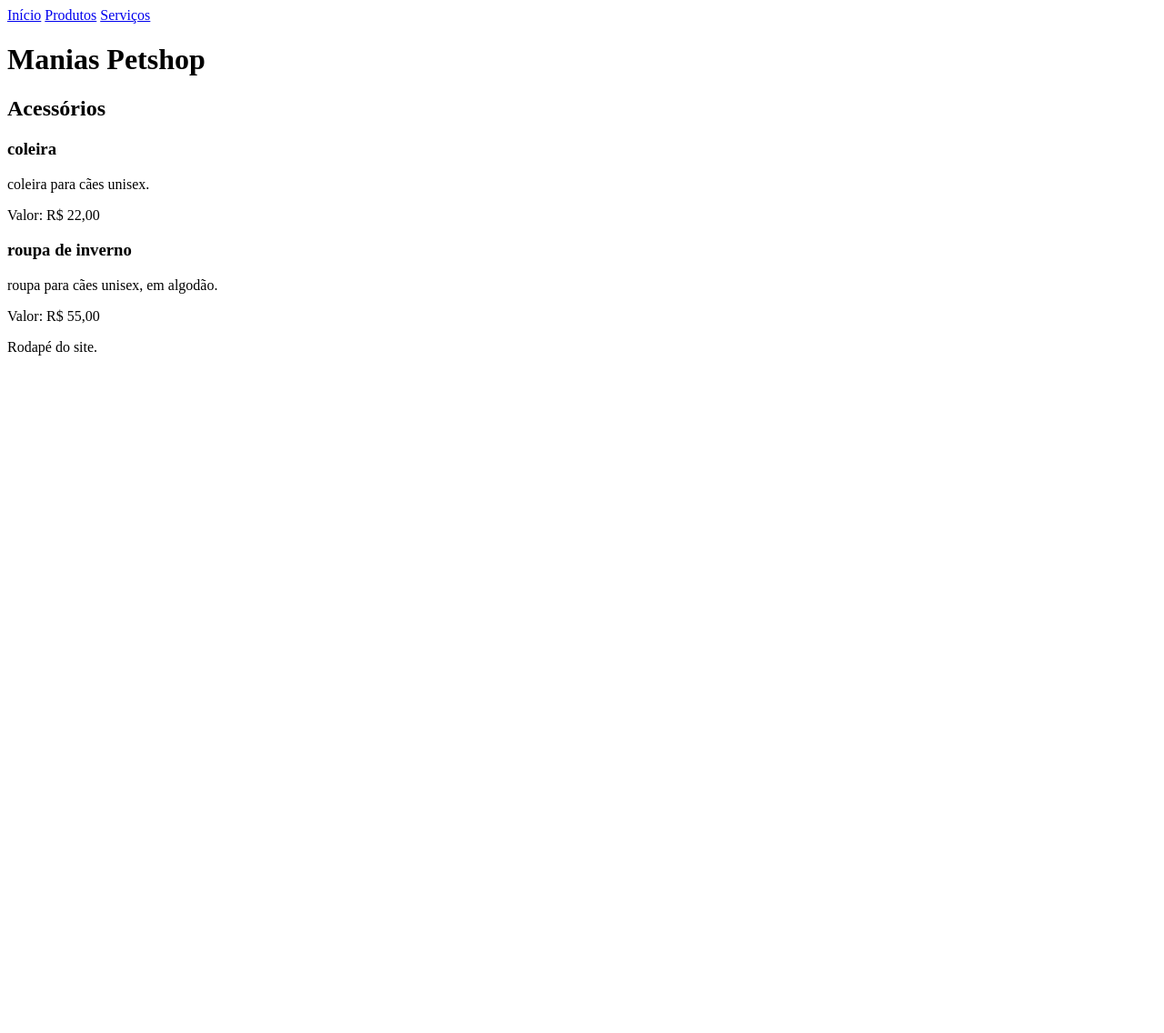
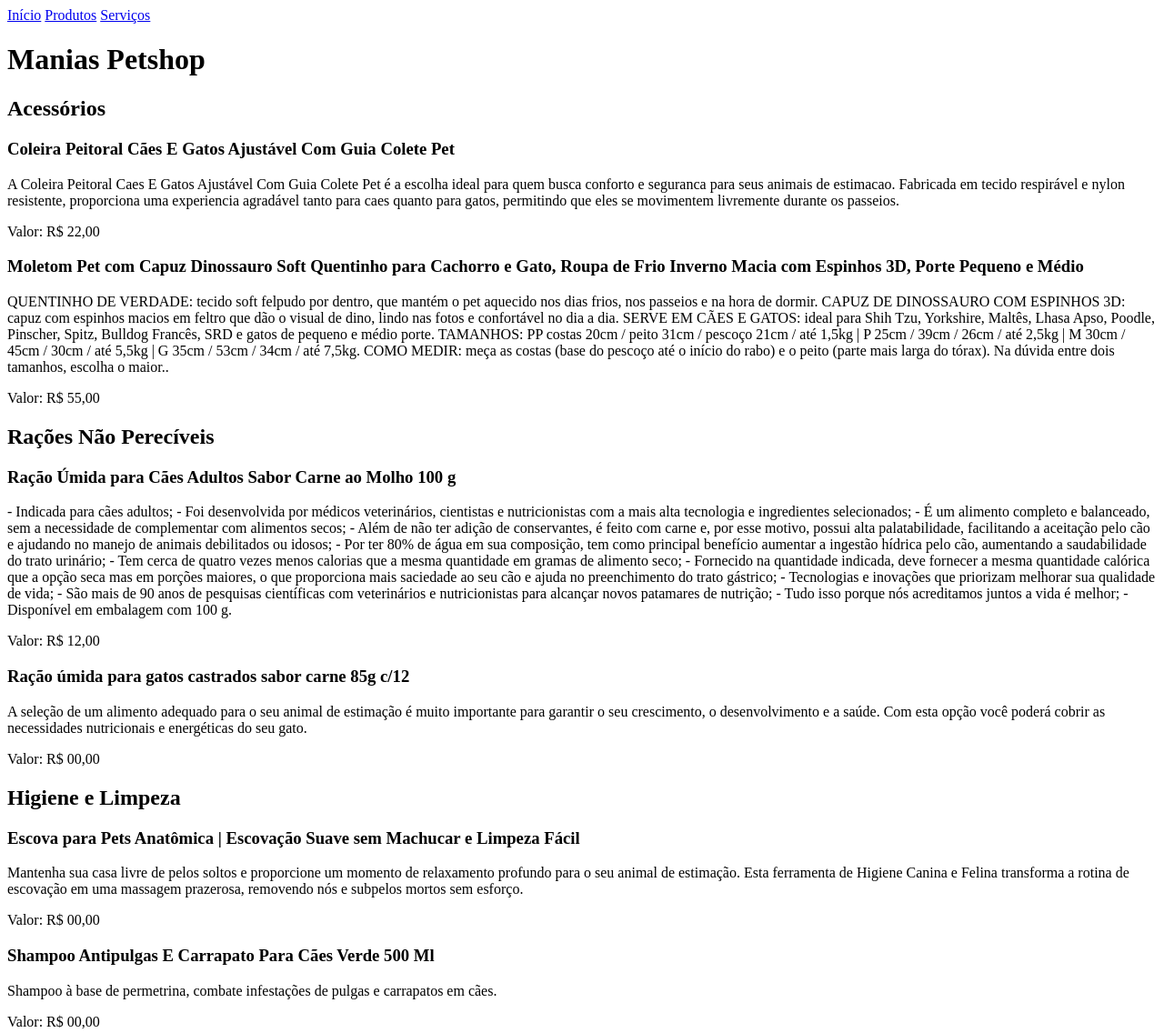
Before and after one commit to bilhargabrielsss/manias_petshop, a plain HTML site: page produtos.html in a window 1280 px wide. Shown: the top 1136 px of the page at 91% size. Before the commit the page ends 800 px from the top, so only its background shows below. Drawn offline with Linux system fonts and the light colour scheme.

Commit message:
Update produtos.html

```diff
--- a/produtos.html
+++ b/produtos.html
@@ -16,13 +16,48 @@
   <main>
   <h2>Acessórios</h2>
 
-  <h3>coleira</h3>
-  <p>coleira para cães unisex.</p>
+  <h3>Coleira Peitoral Cães E Gatos Ajustável Com Guia Colete Pet</h3>
+  <p>A Coleira Peitoral Caes E Gatos Ajustável Com Guia Colete Pet é a escolha ideal para quem busca conforto e seguranca para seus animais de estimacao. Fabricada em tecido respirável e nylon resistente, proporciona uma experiencia agradável tanto para caes quanto para gatos, permitindo que eles se movimentem livremente durante os passeios.</p>
   <p>Valor: R$ 22,00</p>
 
-    <h3>roupa de inverno</h3>
-  <p>roupa para cães unisex, em algodão.</p>
+    <h3>Moletom Pet com Capuz Dinossauro Soft Quentinho para Cachorro e Gato, Roupa de Frio Inverno Macia com Espinhos 3D, Porte Pequeno e Médio</h3>
+  <p>QUENTINHO DE VERDADE: tecido soft felpudo por dentro, que mantém o pet aquecido nos dias frios, nos passeios e na hora de dormir.
+CAPUZ DE DINOSSAURO COM ESPINHOS 3D: capuz com espinhos macios em feltro que dão o visual de dino, lindo nas fotos e confortável no dia a dia.
+SERVE EM CÃES E GATOS: ideal para Shih Tzu, Yorkshire, Maltês, Lhasa Apso, Poodle, Pinscher, Spitz, Bulldog Francês, SRD e gatos de pequeno e médio porte.
+TAMANHOS: PP costas 20cm / peito 31cm / pescoço 21cm / até 1,5kg | P 25cm / 39cm / 26cm / até 2,5kg | M 30cm / 45cm / 30cm / até 5,5kg | G 35cm / 53cm / 34cm / até 7,5kg.
+COMO MEDIR: meça as costas (base do pescoço até o início do rabo) e o peito (parte mais larga do tórax). Na dúvida entre dois tamanhos, escolha o maior..</p>
   <p>Valor: R$ 55,00</p>
+
+    <h2>Rações Não Perecíveis</h2>
+
+<h3>Ração Úmida para Cães Adultos Sabor Carne ao Molho 100 g</h3>
+<p>- Indicada para cães adultos;
+- Foi desenvolvida por médicos veterinários, cientistas e nutricionistas com a mais alta tecnologia e ingredientes selecionados;
+- É um alimento completo e balanceado, sem a necessidade de complementar com alimentos secos;
+- Além de não ter adição de conservantes, é feito com carne e, por esse motivo, possui alta palatabilidade, facilitando a aceitação pelo cão e ajudando no manejo de animais debilitados ou idosos;
+- Por ter 80% de água em sua composição, tem como principal benefício aumentar a ingestão hídrica pelo cão, aumentando a saudabilidade do trato urinário;
+- Tem cerca de quatro vezes menos calorias que a mesma quantidade em gramas de alimento seco;
+- Fornecido na quantidade indicada, deve fornecer a mesma quantidade calórica que a opção seca mas em porções maiores, o que proporciona mais saciedade ao seu cão e ajuda no preenchimento do trato gástrico;
+- Tecnologias e inovações que priorizam melhorar sua qualidade de vida;
+- São mais de 90 anos de pesquisas científicas com veterinários e nutricionistas para alcançar novos patamares de nutrição;
+- Tudo isso porque nós acreditamos juntos a vida é melhor;
+- Disponível em embalagem com 100 g.</p>
+<p>Valor: R$ 12,00</p>
+
+  <h3>Ração úmida para gatos castrados sabor carne 85g c/12</h3>
+<p>A seleção de um alimento adequado para o seu animal de estimação é muito importante para garantir o seu crescimento, o desenvolvimento e a saúde. Com esta opção você poderá cobrir as necessidades nutricionais e energéticas do seu gato.</p>
+<p>Valor: R$ 00,00</p>
+
+    <h2>Higiene e Limpeza</h2>
+
+  <h3>Escova para Pets Anatômica | Escovação Suave sem Machucar e Limpeza Fácil</h3>
+<p>Mantenha sua casa livre de pelos soltos e proporcione um momento de relaxamento profundo para o seu animal de estimação. Esta ferramenta de Higiene Canina e Felina transforma a rotina de escovação em uma massagem prazerosa, removendo nós e subpelos mortos sem esforço.</p>
+<p>Valor: R$ 00,00</p>
+
+<h3>Shampoo Antipulgas E Carrapato Para Cães Verde 500 Ml</h3>
+<p>Shampoo à base de permetrina, combate infestações de pulgas e carrapatos em cães.</p>
+<p>Valor: R$ 00,00</p>
+
 
     </main>
     <footer>
```
